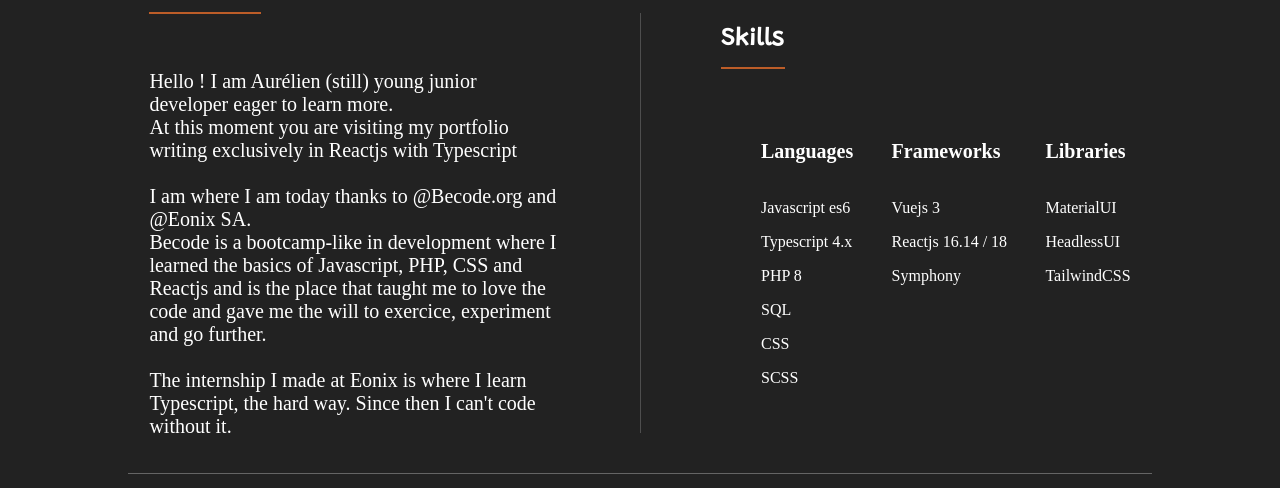
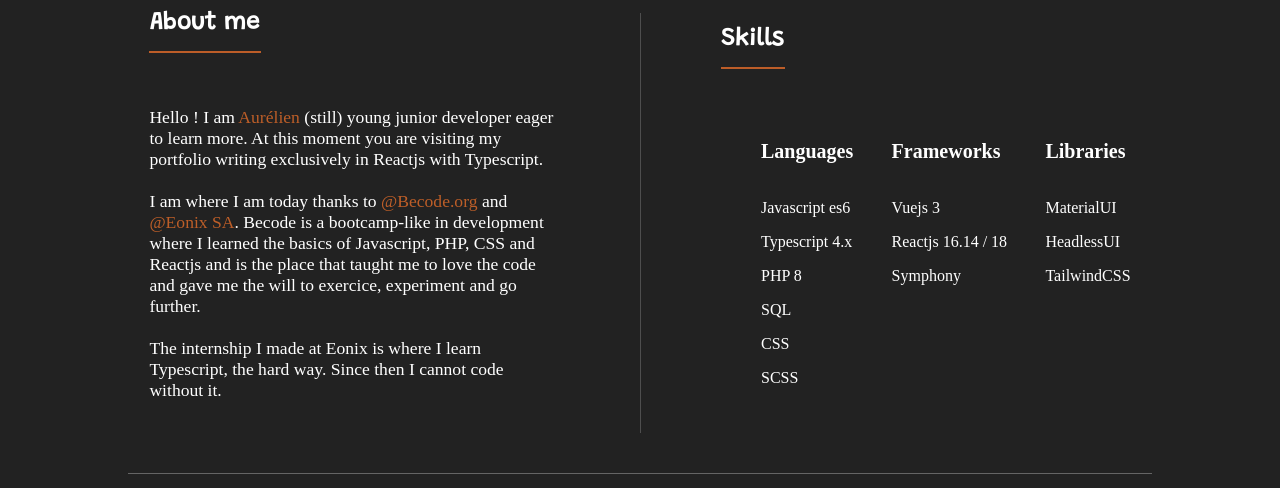
Before and after one commit to Freyaln/portfolio, a React (Create React App) app in the folder portfolio/: page / in a window 1280 px wide. Shown: the part 715-1203 px from the top of the page. Built offline with nearby package versions, Linux system fonts and the light colour scheme; a web font is replaced by a local one.

Commit message:
UPDATE :: Updated bio implementation in order to style it

```diff
--- a/portfolio/src/Components/Molecules/About/About.css
+++ b/portfolio/src/Components/Molecules/About/About.css
@@ -23,10 +23,14 @@
   font-family: "Grandstander", cursive;
 }
 .about .about__block__left__description {
+  flex-shrink: 2;
   color: white;
-  font-size: 1.25rem;
+  font-size: 1.1rem;
   white-space: pre-line;
   font-family: "Faustina", serif;
+}
+.about .about__block__left__description .about__block__left__description__name {
+  color: rgba(255, 119, 43, 0.7);
 }
 .about .about__block__right {
   display: flex;
@@ -59,7 +63,6 @@
 }
 .about .about__block__right .__list .__list__flex .__list__title {
   font-size: 1.25rem;
-  white-space: pre-line;
   font-family: "Faustina", serif;
 }
 .about .about__middle {
--- a/portfolio/src/Components/Molecules/About/About.scss
+++ b/portfolio/src/Components/Molecules/About/About.scss
@@ -23,10 +23,15 @@
       }
     }
     .about__block__left__description {
+      flex-shrink: 2;
       color: white;
-      font-size: 1.25rem;
+      font-size: 1.10rem;
       white-space: pre-line;
       font-family: 'Faustina', serif;
+
+      .about__block__left__description__name {
+        color: rgba(255,119,43,0.7);
+      }
     }
 
 
@@ -60,7 +65,6 @@
         }
         .__list__title {
           font-size: 1.25rem;
-          white-space: pre-line;
           font-family: 'Faustina', serif;
         }
       }
--- a/portfolio/src/Components/Molecules/About/About.tsx
+++ b/portfolio/src/Components/Molecules/About/About.tsx
@@ -2,28 +2,36 @@ import * as React from 'react';
 import {FC} from 'react';
 import Typo, {TextType} from "../../Atoms/Typo/Typo";
 import './About.scss'
-import {InfosDatas, SkillDetail} from "../../../Datas/Datas";
+import {SkillDetail, skillsDatas} from "../../../Datas/Datas";
 import List from "../../Atoms/List/List";
 import Separator from "../../Atoms/Separator/Seperator";
 
 interface IAboutProps {
-    titleLeft: string;
-    titleRight: string;
-    aboutMe: string;
-    skillList:SkillDetail[];
+    titleLeft?: string;
+    titleRight?: string;
+    aboutMe?: string;
+    skillList?:SkillDetail[];
 }
 
 const About: FC<IAboutProps> = ({titleLeft, titleRight, aboutMe, skillList}) => {
     return (
         <section className='about' id='about'>
             <article className='about__block__left'>
-                <Typo type={TextType.H2} className='about__block__left__title'>{titleLeft}</Typo>
-                <p className='about__block__left__description'>{aboutMe}</p>
+                <Typo type={TextType.H2} className='about__block__left__title'>About me</Typo>
+                <p className='about__block__left__description'>
+                    Hello ! I am <span className='about__block__left__description__name'>Aurélien</span> (still) young junior developer eager to learn more.
+                    At this moment you are visiting my portfolio writing exclusively in Reactjs with Typescript.
+                    {'\n'}{'\n'}
+                    I am where I am today thanks to <span className='about__block__left__description__name'>@Becode.org</span> and <span className='about__block__left__description__name'>@Eonix SA</span>.
+                    Becode is a bootcamp-like in development where I learned the basics of Javascript, PHP, CSS and Reactjs and is the place that taught me to love the code and gave me the will to exercice, experiment and go further.
+                    {'\n'}{'\n'}
+                    The internship I made at Eonix is where I learn Typescript, the hard way. Since then I cannot code without it.
+                </p>
             </article>
             <div className='about__middle'></div>
             <article className='about__block__right'>
-                <Typo type={TextType.H2} className='about__block__right__title'>{titleRight}</Typo>
-                <List classname='__list' optionsSkills={skillList}/>
+                <Typo type={TextType.H2} className='about__block__right__title'>Skills</Typo>
+                <List classname='__list' optionsSkills={skillsDatas}/>
             </article>
             <Separator/>
         </section>
--- a/portfolio/src/Components/Organisms/Homepage/Homepage.tsx
+++ b/portfolio/src/Components/Organisms/Homepage/Homepage.tsx
@@ -1,14 +1,14 @@
 import * as React from 'react';
-import { FC } from 'react';
 import Header from '../../Molecules/Header/Header';
 import About from '../../Molecules/About/About';
-import { aboutMeText, personnalInfos, skillsDatas } from '../../../Datas/Datas';
+import { personnalInfos } from '../../../Datas/Datas';
 import './Homepage.scss';
 import Projects from '../../Molecules/Projects/Projects';
 import Contacts from '../../Molecules/Contacts/Contacts';
 import Footer from '../../Molecules/Footer/Footer';
 
 const Homepage = () => {
+
   return (
     <>
       <Header
@@ -16,12 +16,7 @@ const Homepage = () => {
         catchPhrase="Always wondering how things work, experimenting and developing amazing projects"
       />
       <main>
-        <About
-          titleLeft="About me"
-          aboutMe={aboutMeText}
-          titleRight="Skills"
-          skillList={skillsDatas}
-        />
+        <About />
         <Projects />
         <Contacts fullname={true} email={true} message={true} messageRowCount={10} />
       </main>
--- a/portfolio/src/Datas/Datas.ts
+++ b/portfolio/src/Datas/Datas.ts
@@ -143,6 +143,8 @@ export const navbarProps: navbarDatas[] = [
   { title: 'Contact', path: 'contact' },
 ];
 
+
+
 export const aboutMeText =
   'Hello ! I am Aurélien (still) young junior developer eager to learn more. \n' +
   ' At this moment you are visiting my' +
@@ -155,6 +157,12 @@ export const aboutMeText =
   '\n' +
   '\n' +
   "The internship I made at Eonix is where I learn Typescript, the hard way. Since then I can't code without it.";
+
+
+export const AboutMeText = '<span class="about__block__left__description__bold">' +
+                           'I am where I am today thanks to @Becode.org' +
+                           '</span>'
+
 
 export const projectsImageList = [
   {
```
Also changed, not shown: 1 other file (tests, documents, lock files or other folders).
